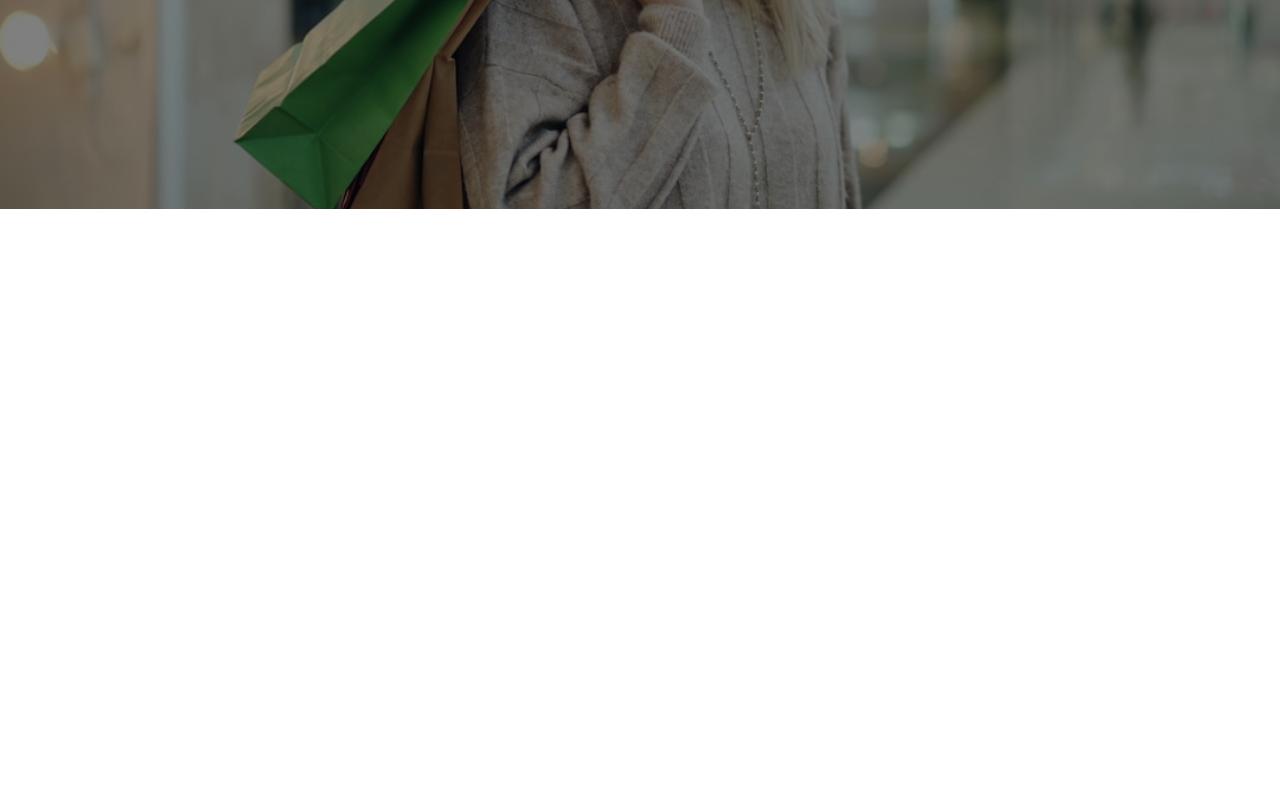
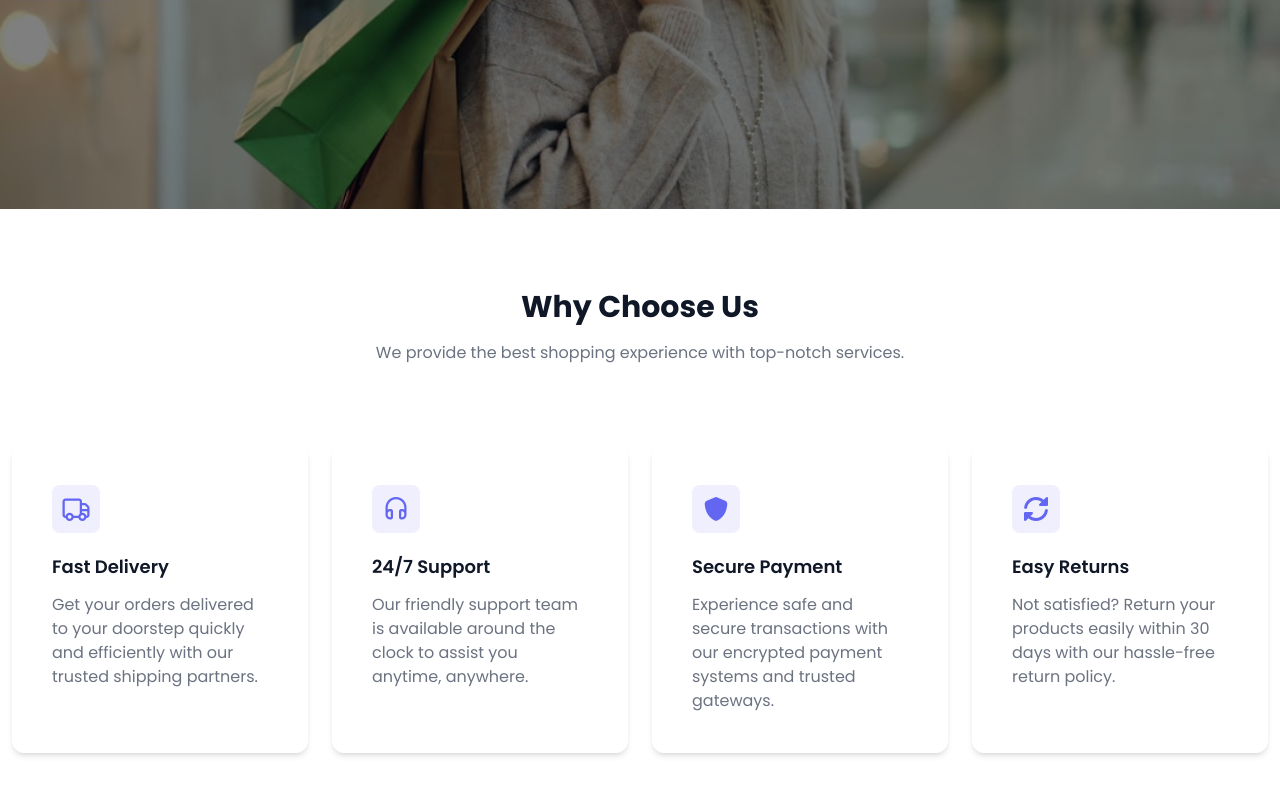
Before and after one commit to dev-rktanvir/swift-cart, a website built with Vite: page index.html in a window 1280 px wide. Shown: the part 455-1250 px from the top of the page. Before the commit the page ends 800 px from the top, so only its background shows below. Built offline with nearby package versions, Linux system fonts and the light colour scheme.

Commit message:
complete why choose us section

```diff
--- a/index.html
+++ b/index.html
@@ -65,7 +65,7 @@
       <!-- Content -->
       <div class="relative container mx-auto px-3 text-white">
         <h1 class="text-5xl font-bold">Best Collection For You</h1>
-        <p class="mt-4 max-w-xl">
+        <p class="mt-4 max-w-xl text-[#ffffff98]">
           Discover the latest trends in fashion, electronics, and lifestyle essentials.
           Shop with confidence and style at SwiftCart.
         </p>
@@ -74,11 +74,76 @@
 
     </section>
 
-
   </header>
   <!-- Main -->
   <main>
+    <!-- Why Choose Us Section -->
+    <section class="container mx-auto my-10 lg:my-20 px-3">
+      <h2 class="text-3xl font-bold text-center text-secondary">Why Choose Us</h2>
+      <p class="text-center mt-4 text-accent">
+        We provide the best shopping experience with top-notch services.
+      </p>
 
+      <!-- Card Container -->
+      <div class="grid grid-cols-1 md:grid-cols-2 lg:grid-cols-4 gap-6 mt10 lg:mt-20">
+        <!-- Card 01 -->
+        <div class="space-y-5 shadow-md p-10 rounded-xl">
+          <!-- icon -->
+          <div class="w-12 h-12 bg-primary/10 flex items-center justify-center rounded-lg">
+            <i class="fa-regular fa-truck text-2xl text-primary"></i>
+          </div>
+          <!-- Card Content -->
+          <div>
+            <h3 class="font-semibold text-secondary text-lg">Fast Delivery</h3>
+            <p class="text-accent mt-3">
+              Get your orders delivered to your doorstep quickly and efficiently with our trusted shipping partners.
+            </p>
+          </div>
+        </div>
+        <!-- Card 02 -->
+        <div class="space-y-5 shadow-md p-10 rounded-xl">
+          <!-- icon -->
+          <div class="w-12 h-12 bg-primary/10 flex items-center justify-center rounded-lg">
+            <i class="fa-regular fa-headphones text-2xl text-primary"></i>
+          </div>
+          <!-- Card Content -->
+          <div>
+            <h3 class="font-semibold text-secondary text-lg">24/7 Support</h3>
+            <p class="text-accent mt-3">
+              Our friendly support team is available around the clock to assist you anytime, anywhere.
+            </p>
+          </div>
+        </div>
+        <!-- Card 03 -->
+        <div class="space-y-5 shadow-md p-10 rounded-xl">
+          <!-- icon -->
+          <div class="w-12 h-12 bg-primary/10 flex items-center justify-center rounded-lg">
+            <i class="fas fa-shield text-2xl text-primary"></i>
+          </div>
+          <!-- Card Content -->
+          <div>
+            <h3 class="font-semibold text-secondary text-lg">Secure Payment</h3>
+            <p class="text-accent mt-3">
+              Experience safe and secure transactions with our encrypted payment systems and trusted gateways.
+            </p>
+          </div>
+        </div>
+        <!-- Card 04 -->
+        <div class="space-y-5 shadow-md p-10 rounded-xl">
+          <!-- icon -->
+          <div class="w-12 h-12 bg-primary/10 flex items-center justify-center rounded-lg">
+            <i class="fas fa-rotate text-2xl text-primary"></i>
+          </div>
+          <!-- Card Content -->
+          <div>
+            <h3 class="font-semibold text-secondary text-lg">Easy Returns</h3>
+            <p class="text-accent mt-3">
+              Not satisfied? Return your products easily within 30 days with our hassle-free return policy.
+            </p>
+          </div>
+        </div>
+      </div>
+    </section>
   </main>
   <!-- Footer -->
   <footer>
```
